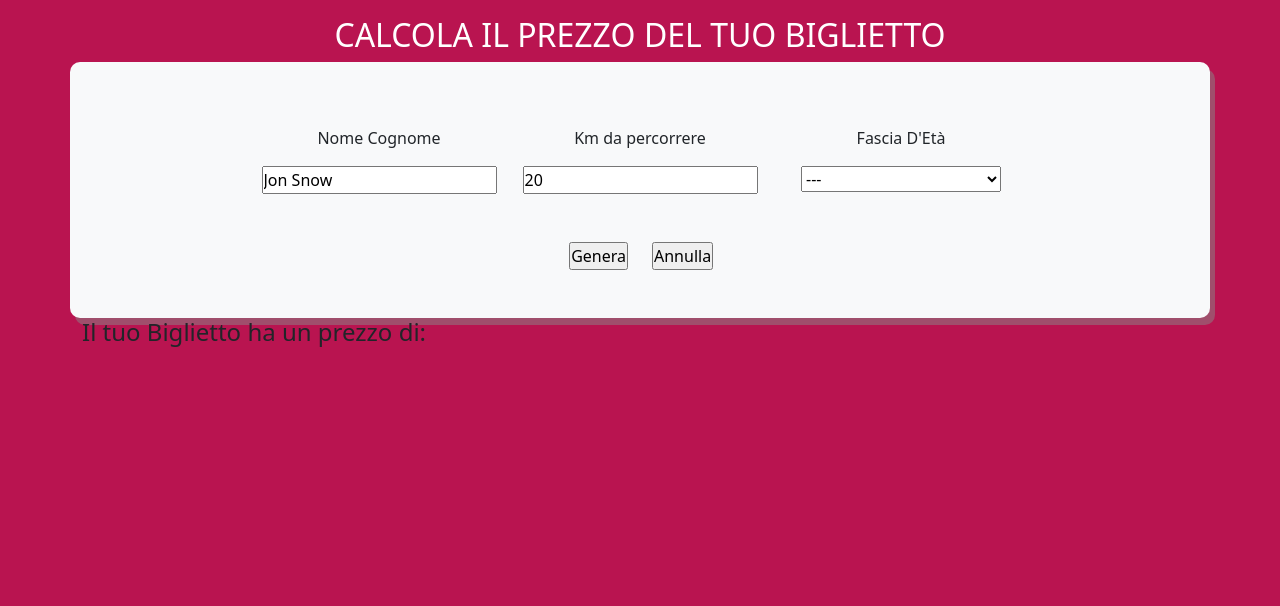
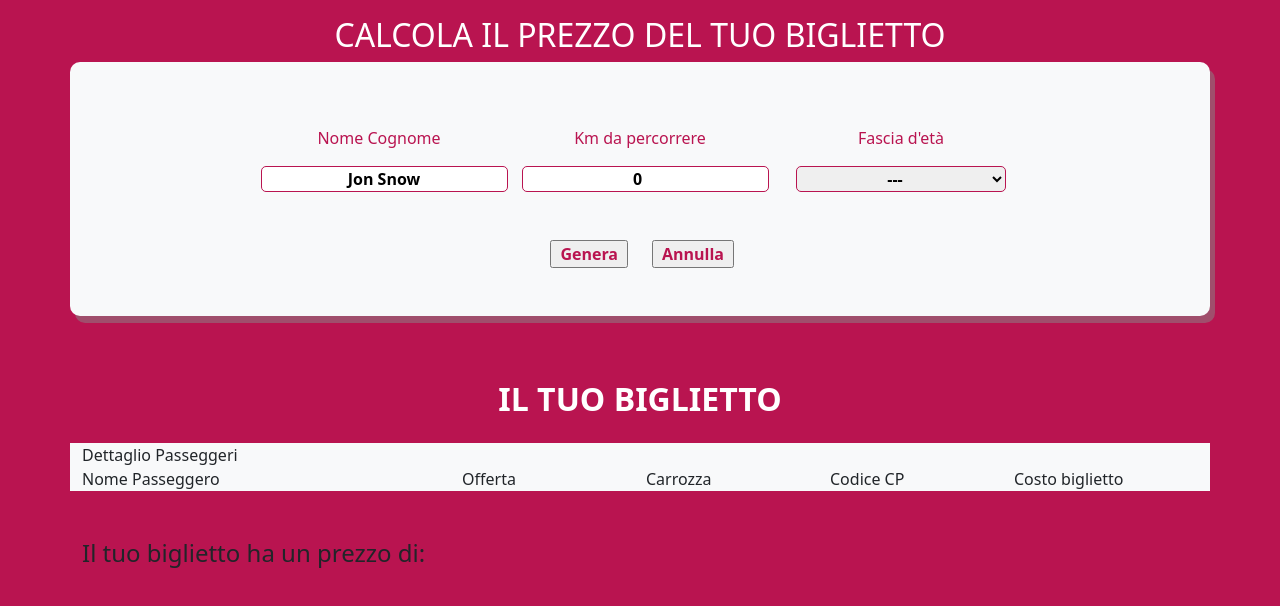
Before and after one commit to luigidis/js-biglietto-treno-form, a plain HTML site: page index.html in a window 1280 px wide. Drawn offline with nearby package versions, Linux system fonts and the light colour scheme.

Commit message:
Creating ticket to print (in progress)

```diff
--- a/css/app.css
+++ b/css/app.css
@@ -6,6 +6,15 @@
 
 .bg_color_red {
     background-color: #B91450;
+}
+
+.text_red {
+    color:  #B91450;
+}
+
+.border_button {
+    border: solid 1px #B91450;
+    border-radius: 5px;
 }
 
 .pe_6 {
--- a/index.html
+++ b/index.html
@@ -13,18 +13,18 @@
         <h1 class="text-white text-uppercase fs-2 text-center py-3">Calcola il prezzo del tuo biglietto</h1>
     </div>
         <div class="container bg-light rounded_4 shadow_mine">
-            <div class="row justify-content-center p-5 gy-3 ">
+            <div class="row justify-content-center p-5 gy-3 text_red">
                 <div class="col-3 text-center">
                     <div class="pb-3 r">Nome Cognome</div>
-                    <input type="text" name="username" placeholder="username" value="Jon Snow">
+                    <input type="text" name="username" placeholder="Nome E Cognome" value="Jon Snow" class="text-center border_red border_button fw-bold">
                 </div>
                 <div class="col-3 text-center">
                     <div class="pb-3">Km da percorrere</div>
-                    <input type="number" name="distance" placeholder="Numero di km" value="20">
+                    <input type="number" name="distance"  min="0" placeholder="Numero di km" value="0" class="text-center border_button fw-bold">
                 </div>
                 <div class="col-3 text-center">
-                    <div class="pb-3">Fascia D'Età</div>
-                    <select name="anni" id="user_age">
+                    <div class="pb-3">Fascia d'età</div>
+                    <select name="anni" id="user_age" class="text-center border_button fw-bold">
                         <option value="---">---</option>
                         <option value="1">Minorenne</option>
                         <option value="2">Maggiorenne</option>
@@ -33,13 +33,37 @@
                 </div>
                 <div class="row justify-content-center pt-5">
                     <div class="col-2 text-end">
-                        <input type="submit" value="Genera">
+                        <input type="submit" value="Genera" class="fw-bold text_red px-2">
                     </div>
                     <div class="col-2">
-                        <input type="button" value="Annulla">
+                        <input type="button" value="Annulla" class="fw-bold text_red px-2">
                     </div>
                 </div>
             </div>
+        </div>
+        <div class="container my-5">
+            <h2 class="text-uppercase fw-bold fs-2 text-center py-3 text-white">Il tuo biglietto</h2>
+            <div class="row bg-light">
+                <div class="col-12">Dettaglio Passeggeri</div>
+                <div class="col-4">
+                    Nome Passeggero
+                </div>
+                <div class="col-8 row">
+                    <div class="col">
+                        Offerta
+                    </div>
+                    <div class="col">
+                        Carrozza
+                    </div>
+                    <div class="col">
+                        Codice CP
+                    </div>
+                    <div class="col">
+                        Costo biglietto
+                    </div>
+                </div>
+            </div>
+
         </div>
 
 
@@ -48,8 +72,9 @@
 
 
 
+
         <div class="container">
-            <h4 id="testo_da_restituire">Il tuo Biglietto ha un prezzo di:</h4>
+            <h4 id="testo_da_restituire">Il tuo biglietto ha un prezzo di:</h4>
         </div>
 
 
--- a/js/app.js
+++ b/js/app.js
@@ -1,4 +1,4 @@
-console.log('hello')
+// console.log('hello')
 //VARIABILI COSTANTI
 const priceKm = 0.21
 const discountTeen = 0.20
@@ -6,49 +6,53 @@ const discountOver65 = 0.40
 
 //PRENDO IL MIO TAG HTML DOVE DEVO STAMPARE IL PREZZO
 const testoDaRestituire = document.getElementById('testo_da_restituire')
-console.dir(testoDaRestituire)
+// console.dir(testoDaRestituire)
 
 // SE L'USERNAME CLICCA SUL TASTO GENERA
 const buttonElement = document.querySelector('input[type="submit"]')
-console.log(buttonElement)
+// console.log(buttonElement)
 buttonElement.addEventListener('click',function () {
     // RECUPERO L'INPUT IN CUI L'UTENTE METTE QUANTI KM DOVRA' PERCORRERE E LO METTERO' DENTRO UNA VARIABILE
     const inputElementDistance = document.querySelector('input[name="distance"]')
-    console.log(inputElementDistance.value)
+    // console.log(inputElementDistance.value)
     // RECUPERO LA FASCIA D'ETA' DELL'UTENTE E LO METTERO' IN UNA VARIABILE
     let inputUserAge =  document.querySelector('#user_age')
-    console.log(inputUserAge.value)
+    // console.log(inputUserAge.value)
     let inputUserAgeValue = parseFloat(inputUserAge.value)
-
-    // console.dir(inputUserAge)
-    // console.log(inputUserAge)
-
     // CALCOLO IL PREZZO PIENO DEL BIGLIETTO E LO METTO IN UNA VARIABILE
     const fullPrice = parseFloat(inputElementDistance.value) * priceKm
-    console.log(fullPrice)
-
-
-
+    // console.log(fullPrice)
     // A QUESTO PUNTO INIZIO IL MIO ALGORITMO PER LO SCONTO
     if (inputUserAgeValue === 1) {
         const discount = fullPrice * discountTeen
-        console.log(discount)
+        // console.log(discount)
         const finalPrice = fullPrice - discount
-        alert(finalPrice)
+        // alert(finalPrice)
         testoDaRestituire.innerHTML = "Il tuo biglietto ha un prezzo di: " + finalPrice.toFixed(2) + "€"
     } else if (inputUserAgeValue === 3) {
         const discount = fullPrice * discountOver65
-        console.log(discount)
+        // console.log(discount)
         const finalPrice = fullPrice - discount
-        alert(finalPrice)
+        // alert(finalPrice)
         testoDaRestituire.innerHTML = "Il tuo biglietto ha un prezzo di: " + finalPrice.toFixed(2) + "€"
     } else if (inputUserAgeValue === 2) {
-        alert(fullPrice)
+        // alert(fullPrice)
         testoDaRestituire.innerHTML = "Il tuo biglietto ha un prezzo di: " + fullPrice.toFixed(2) + "€"
     } else {
         alert('Inserisci età valida')
     }
 })
+
+//Recuperare l'elemento del button Annulla
+const resetElement = document.querySelector('input[type="button"]')
+console.log(resetElement)
+// agganciare un event listener che ascolta il click su Annulla
+// Una volta cliccato dobbiamo resettare i valori del form
+
+
+
+
+
 
 
 
```
